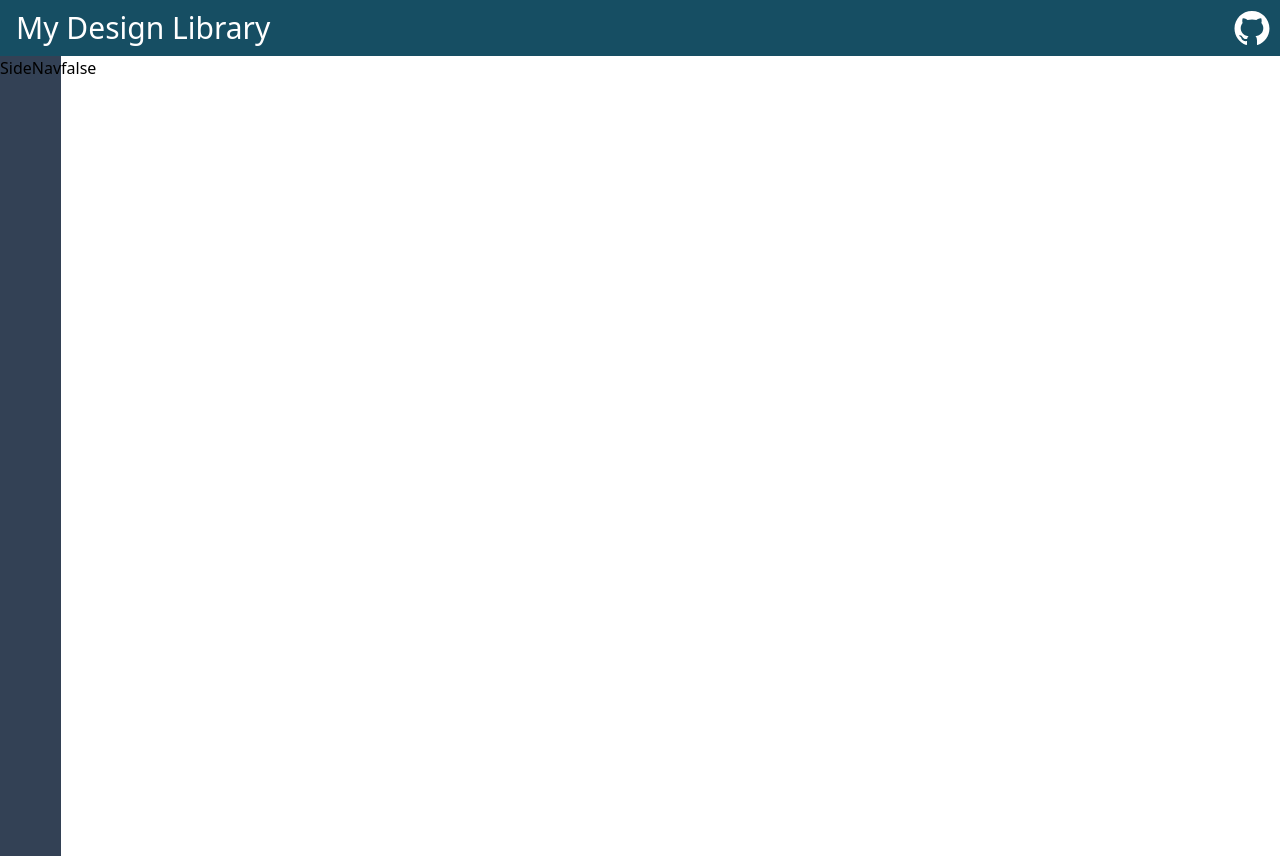
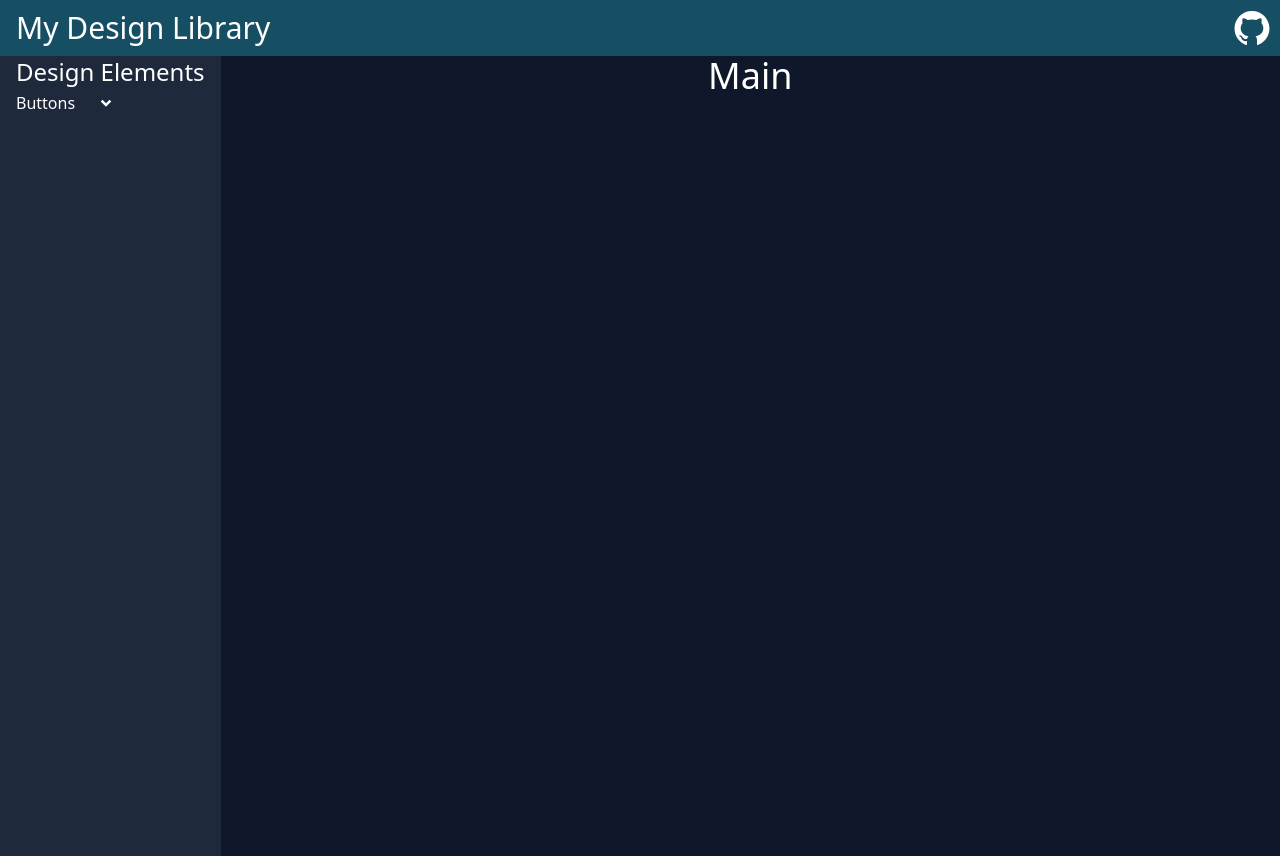
Before and after one commit to rkaufusi/design-library, a React (Create React App) app: page / in a window 1280 px wide. Built offline with nearby package versions, Linux system fonts and the light colour scheme.

Commit message:
transition, formatting, list item logic

```diff
--- a/src/components/Main.tsx
+++ b/src/components/Main.tsx
@@ -7,9 +7,9 @@ type boolVal = {
 const Main = ({isOpen}: boolVal) => {
     console.log(isOpen)
     return (
-        <div className={isOpen ? `flex justify-center` : ``}>
-            {isOpen.toString()}
-        </div>
+            <div className="flex justify-center w-screen h-screen bg-slate-900">
+                <h1 className="text-white text-4xl">Main</h1>
+            </div>
     )
 }
 
--- a/src/components/SideNav.tsx
+++ b/src/components/SideNav.tsx
@@ -1,19 +1,41 @@
-import React from 'react'
+import React, { useState } from 'react'
 import Main from './Main'
+import {RiArrowDropDownLine} from 'react-icons/ri'
 
 type boolVal = {
     isOpen: boolean
 }
 
 const SideNav = ({isOpen}: boolVal) => {
+    const [click, setClick] = useState(false)
+    const handleClick = () => {
+        setClick(!click)
+    }
 
     return (
-        <>
-        <div className={!isOpen ? `md:h-screen md:w-fit md:bg-slate-700` : `h-screen w-fit bg-slate-700`}>
-            <div className={!isOpen ? 'hidden md:block' : 'text-xl'}>SideNav</div>
+        <div className="flex flex-row">
+            <div className={!isOpen ? `md:h-screen md:w-fit md:bg-slate-800 whitespace-nowrap` : `h-screen w-fit bg-slate-800 whitespace-nowrap`}>
+                <div className={!isOpen ? 'hidden md:block text-white text-2xl px-4' : 'text-2xl text-white px-4'}>Design Elements</div>
+                <div onClick={() => handleClick()} className="flex flex-row items-center hover:cursor-pointer">
+                    <div className={!isOpen ? 'hidden md:block text-white text-1xl px-4' : 'text-1xl text-white px-4'}>
+                        Buttons
+                    </div>
+                    <div onClick={() => handleClick()} className={click ? "rotate-180 transition duration-200 ease-in-out" : "transition duration-200 ease-in-out"}>
+                        <RiArrowDropDownLine className={!isOpen ? "hidden md:block text-3xl text-white" : "text-3xl text-white"}/>
+                    </div>
+
+                </div>
+                    <div className={isOpen ? "" : "hidden md:block"}>
+                        <ul className={click ?  "text-white pl-6" : "hidden"}>
+                            <li>button one</li>
+                            <li>button two</li>
+                            <li>button 5555</li>
+                        </ul>
+
+                </div>
+            </div>
+            <Main isOpen={isOpen}/>
         </div>
-
-        </>
     )
 }
 
--- a/src/components/TopNav.tsx
+++ b/src/components/TopNav.tsx
@@ -15,10 +15,7 @@ const TopNav = () => {
                 <h1 className="ml-4 text-3xl text-white">My Design Library</h1>
                 <AiFillGithub className="text-white h-20 w-10 mr-2"/>
             </div>
-            <div className='flex flex-row'>
                 <SideNav isOpen={open}/>
-                <Main isOpen={open}/>
-            </div>
         </>
     )
 }
```
